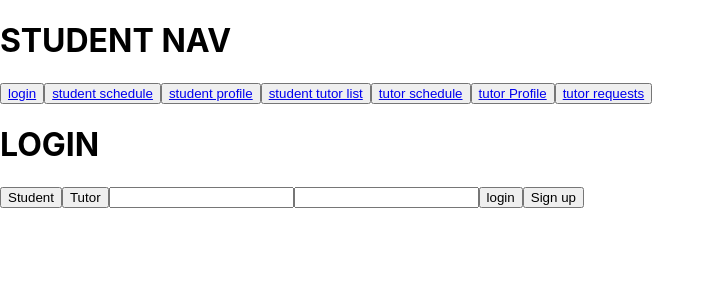
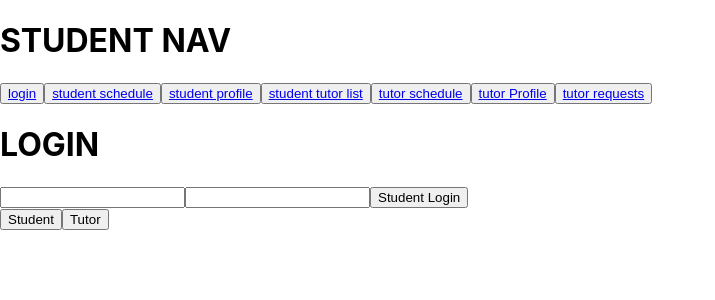
Before and after one commit to Joe-Orekhov/front-end-phase-3, a React (Create React App) app in the folder front-end/: page / in a window 1280 px wide. Both pictures are taken after a click on the button "Student". Shown: the top 300 px of the page, without its empty margins (0-715 px from the left). Built offline with nearby package versions, Linux system fonts and the light colour scheme; no server answers.

Commit message:
Login stuff

```diff
--- a/front-end/src/App.js
+++ b/front-end/src/App.js
@@ -12,11 +12,16 @@ import React, { Link, Switch, Route } from 'react-router-dom'
 import StudentNav from './component/StudentNavBar'
 ///////////////////////////////////////////////////////
 
+import { useState } from 'react';
 
 
 
 
 function App() {
+
+  const [usertype, setUsertype] = useState(0)
+
+
    return (
      <div>
        <StudentNav />
@@ -31,7 +36,7 @@ function App() {
          <TutorRequstes />
         </Route>
        <Route exact path="/">
-         <Login  />
+          <Login setUsertype={setUsertype} usertype={usertype} />
         </Route>
         <Route exact path="/student/tutorList">
             <TutorList />
--- a/front-end/src/component/login.js
+++ b/front-end/src/component/login.js
@@ -2,88 +2,106 @@ import React, { useState, useEffect } from 'react';
 // import { ButtonDropdown, DropdownToggle, DropdownMenu, DropdownItem } from 'reactstrap';
 
 
-function Login() {
-  const [usertype, setUsertype] = useState(0)
-  const [ userpass, setUserPass] = useState('')
-  const [ username, setUsername] = useState('')
-  const [ allUser,  setAllUser ] = useState([])
-  // const [ dropDownOpen, setOpen ] = useState(false);
-  // const toggle = () => setOpen(!dropDownOpen)
+function Login({ setUsertype, usertype,}){
 
+  const [ tutorUserpass, setTutorUserpass] = useState([])
+  const [ tutorName, setTutorUsername] = useState([])
+  const [ tutorAllUser,  setTutorAllUser ] = useState([])
   useEffect(()=>{
-      fetch('http://localhost:9292/students')
+    fetch('http://localhost:9292/tutors')
   .then(resp => resp.json())
-  .then(t =>setAllUser(t))
+  .then(t =>setTutorAllUser(t))
   },[])
 
-    let allLogins = allUser.map(user => ({'username': user.username, 'password': user.password, 'id': user.id}))
+  const [ studentUserpass, setStudentUserPass] = useState([])
+  const [ studentname, setStudentUsername] = useState([])
+  const [ studentAllUser,  setStudentAllUser ] = useState([])
+  useEffect(()=>{
+    fetch('http://localhost:9292/students')
+  .then(resp => resp.json())
+  .then(t =>setStudentAllUser(t))
+  },[])
 
-    let selectUsername = allLogins.filter(thing=> thing.username === username)
-    let selectPassword = allLogins.filter(thing=> thing.password === userpass)
 
-    let passID = selectPassword.map(l=> l.id)
-    let userID = selectUsername.map(l=> l.id)
+  function tutorHandleSubmit (userID){
+    console.log(userID)
+  }
+  function StudentHandleSubmit (userID){
+    console.log(userID)
+  }
 
-    console.log(passID)
-    console.log(userID)
 
-    function handleSubmit(e){
-      e.preventDefault()
+  function DisplayLogin({ }){
 
-      if(toString(passID) === toString(userID)){
-        console.log("WINNER")
-      }else{
-        console.log("YOU FAIL")
+
+    if (usertype === 1){
+
+      let tutorAllLogins = tutorAllUser.map(user => ({'username': user.username, 'password': user.password, 'id': user.id}))
+
+      let tutorSelectUsername = tutorAllLogins.filter(user=> user.username === tutorName)
+      let tutorSelectPassword = tutorAllLogins.filter(thing=> thing.password === tutorUserpass)
+
+      function tutorHandleSubmit(e){
+        e.preventDefault()
+
+        if(tutorSelectPassword[0] === tutorSelectUsername[0]){
+          console.log("WINNER")
+
+        }else{
+          alert("Invalid Login")
+        }
       }
+      return(
+        <div>
+          <form onSubmit={e => tutorHandleSubmit(e)}>
+            <input id="username" name="username" onChange={(e)=>setTutorUserpass(e.target.value)}></input>
+            <input id="password" name="password" onChange={(e)=>setTutorUsername(e.target.value)}></input>
+            <button>Student Login</button>
+            </form>
+        </div>
+      )
+    }else if (usertype === 2){
 
-      // allLogins.forEach(thing=> findUser(thing.username))
-      // allLogins.forEach(thing=> findPass(thing.password))
 
-      // function findUser(user){
-      //   if(username === user){
-      //     console.log("WIN")
-      //     return true
-      //   }else{
-      //     console.log("fail")
-      //     return false
-      //   }
-      // }
-      // function findPass(userPassword){
-      //   if(userpass === userPassword){
-      //     console.log("WIN")
-      //     return true
-      //   }else{
-      //     console.log("fail")
-      //     return false
-      //   }
-      // }
+          let allLogins = studentAllUser.map(user => ({'username': user.username, 'password': user.password, 'id': user.id}))
 
-      // console.log(findPass())
+          let StudentSelectUsername = allLogins.filter(user=> user.username === studentname)
+          let StudentSelectPassword = allLogins.filter(thing=> thing.password === studentUserpass)
 
+          function StudentHandleSubmit(e){
+            e.preventDefault()
+
+            if(StudentSelectPassword[0] === StudentSelectUsername[0]){
+              console.log("WINNER")
+
+            }else{
+              alert("Invalid Login")
+            }
+          }
+      return(
+        <div>
+          <form onSubmit={e => StudentHandleSubmit(e)}>
+          <input id="username" name="username" onChange={(e)=>setStudentUserPass(e.target.value)}></input>
+          <input id="password" name="password" onChange={(e)=>setStudentUsername(e.target.value)}></input>
+          <button>Tutor Login</button>
+          </form>
+        </div>
+      )
+    }else{
+      return <div></div>
     }
+  }
+
+////////////////////////////////////////////////////////////////////////////////////////////////////////
 
 
   return(
     <div>
       <h1>LOGIN</h1>
       <div>
-        {/* <ButtonDropdown isOpen={dropDownOpen} toggle={toggle}>
-          <DropdownToggle caret>Login</DropdownToggle>
-          <DropdownMenu>
-          <DropdownItem header>HEADER</DropdownItem>
-            <DropdownItem>Student</DropdownItem>
-            <DropdownItem>Tutor</DropdownItem>
-          </DropdownMenu>
-        </ButtonDropdown> */}
-
-        <form onSubmit={e => handleSubmit(e)}>
+        <DisplayLogin StudentHandleSubmit={StudentHandleSubmit} tutorHandleSubmit={tutorHandleSubmit}/>
           <button onClick={() => setUsertype(1)}>Student</button>
           <button onClick={() => setUsertype(2)}>Tutor</button>
-          <input id="username" name="username" onChange={(e)=>setUserPass(e.target.value)}></input>
-          <input id="password" name="password" onChange={(e)=>setUsername(e.target.value)}></input>
-          <button>login</button>
-          <button>Sign up</button>
-        </form>
 
       </div>
     </div>
```
